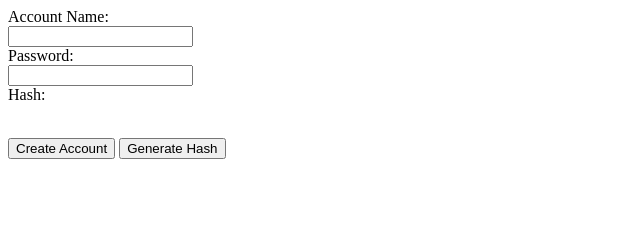
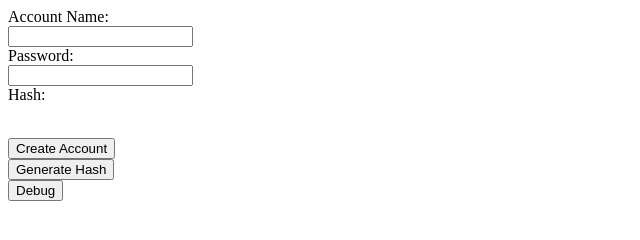
Before and after one commit to randomized-pwd-hash/randomized-pwd-hash.github.io, a plain HTML site: page index.html in a window 1280 px wide. Shown: the whole page, without its empty margins (0-640 px from the left). Drawn offline with nearby package versions, Linux system fonts and the light colour scheme.

Commit message:
debug attempt 5: adding debug button

```diff
--- a/index.html
+++ b/index.html
@@ -24,8 +24,9 @@
             <p id='hash'>   </p>
             <br>
         </form>
-        <button type="button" id="createaccount" onclick="cash.createAccount()">Create Account</button>
-        <button type="button" id="generatehash" onclick="cash.generateHash()">Generate Hash</button>
+        <button type="button" id="createaccount" onclick="cash.createAccount()">Create Account</button><br>
+        <button type="button" id="generatehash" onclick="cash.generateHash()">Generate Hash</button><br>
+        <button type="button" onclick="cash.debug()">Debug</button><br>
 
 </div>
 
--- a/three_round_exp/cash.js
+++ b/three_round_exp/cash.js
@@ -171,6 +171,14 @@ var cash = (function(){
         document.getElementById("hash").innerHTML = pwdhash;
     }
 
+    module.debug = function(){
+        var accountname = document.getElementById("accountname").innerHTML;
+        console.log("accountname is " + accountname + "\n");
+        var pwd = document.getElementById("pwd").innerHTML;
+        console.log("pwd is " + pwd + "\n");
+        return;
+    }
+
     return module;
 
 }());
```
Also changed, not shown: 1 other file.
